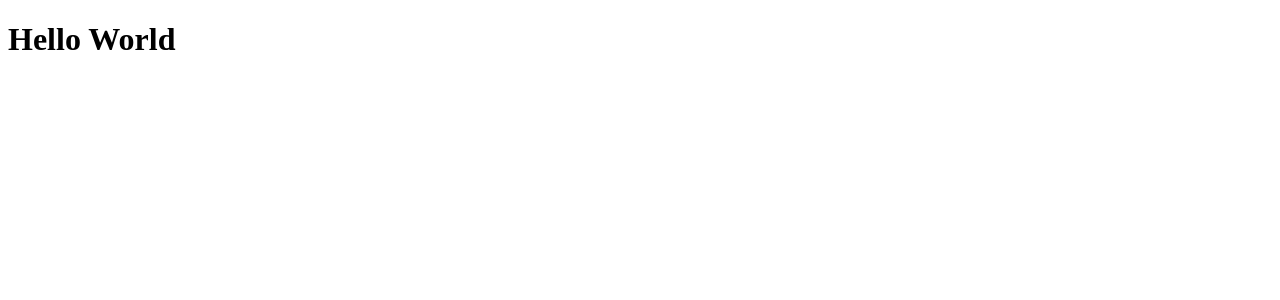
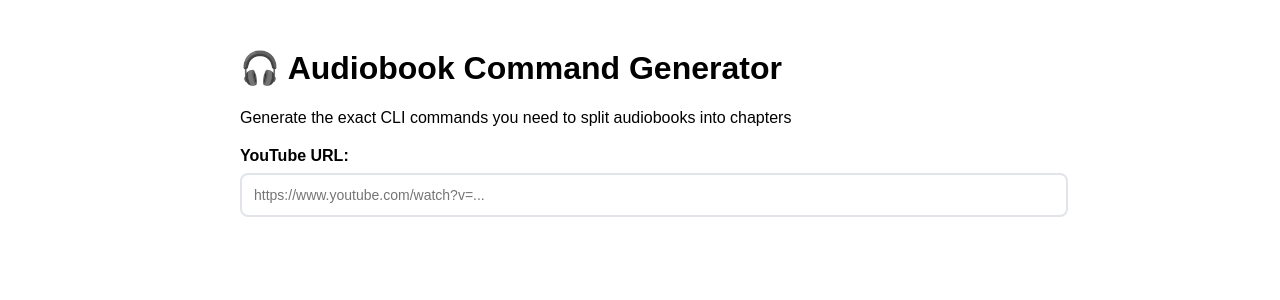
Before and after one commit to szekelyzol/audiobook-splitter, a Next.js app: page / in a window 1280 px wide. Shown: the top 300 px of the page. Built offline with nearby package versions, Linux system fonts and the light colour scheme.

Commit message:
Add functional index page

```diff
--- a/pages/index.tsx
+++ b/pages/index.tsx
@@ -1,3 +1,81 @@
+import { useState } from 'react';
+import Head from 'next/head';
+
 export default function Home() {
-  return <h1>Hello World</h1>
+  const [sourceUrl, setSourceUrl] = useState('');
+
+  return (
+    <>
+      <Head>
+        <title>Audiobook Command Generator</title>
+        <meta name="description" content="Generate CLI commands to split audiobooks" />
+        <meta name="viewport" content="width=device-width, initial-scale=1" />
+      </Head>
+
+      <div style={{ padding: '20px', maxWidth: '800px', margin: '0 auto', fontFamily: 'Arial, sans-serif' }}>
+        <h1>🎧 Audiobook Command Generator</h1>
+        <p>Generate the exact CLI commands you need to split audiobooks into chapters</p>
+
+        <div style={{ margin: '20px 0' }}>
+          <label htmlFor="url" style={{ display: 'block', marginBottom: '8px', fontWeight: 'bold' }}>
+            YouTube URL:
+          </label>
+          <input
+            id="url"
+            type="url"
+            value={sourceUrl}
+            onChange={(e) => setSourceUrl(e.target.value)}
+            placeholder="https://www.youtube.com/watch?v=..."
+            style={{
+              width: '100%',
+              padding: '12px',
+              border: '2px solid #e1e5e9',
+              borderRadius: '8px',
+              fontSize: '14px'
+            }}
+          />
+        </div>
+
+        {sourceUrl && (
+          <div style={{
+            background: '#f8f9fa',
+            padding: '20px',
+            borderRadius: '8px',
+            marginTop: '20px',
+            border: '1px solid #dee2e6'
+          }}>
+            <h3 style={{ marginTop: 0, color: '#333' }}>Generated Download Command:</h3>
+            <code style={{
+              background: '#1a1a1a',
+              color: '#f8f8f2',
+              padding: '15px',
+              display: 'block',
+              borderRadius: '6px',
+              fontFamily: 'Monaco, Menlo, monospace',
+              fontSize: '13px',
+              overflowX: 'auto'
+            }}>
+              {`yt-dlp -x --audio-format mp3 -o "%(title)s.%(ext)s" "${sourceUrl}"`}
+            </code>
+
+            <div style={{
+              background: '#e3f2fd',
+              padding: '15px',
+              borderRadius: '6px',
+              marginTop: '15px',
+              fontSize: '14px'
+            }}>
+              <strong>What this command does:</strong>
+              <ul style={{ margin: '10px 0', paddingLeft: '20px' }}>
+                <li><code>yt-dlp</code> - Downloads video/audio from YouTube</li>
+                <li><code>-x</code> - Extract audio only</li>
+                <li><code>--audio-format mp3</code> - Convert to MP3 format</li>
+                <li><code>-o &quot;%(title)s.%(ext)s&quot;</code> - Use video title as filename</li>
+              </ul>
+            </div>
+          </div>
+        )}
+      </div>
+    </>
+  );
 }
```
